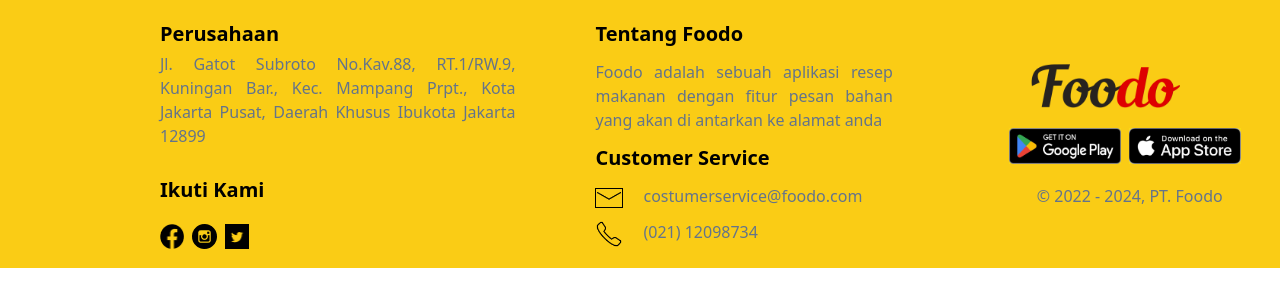
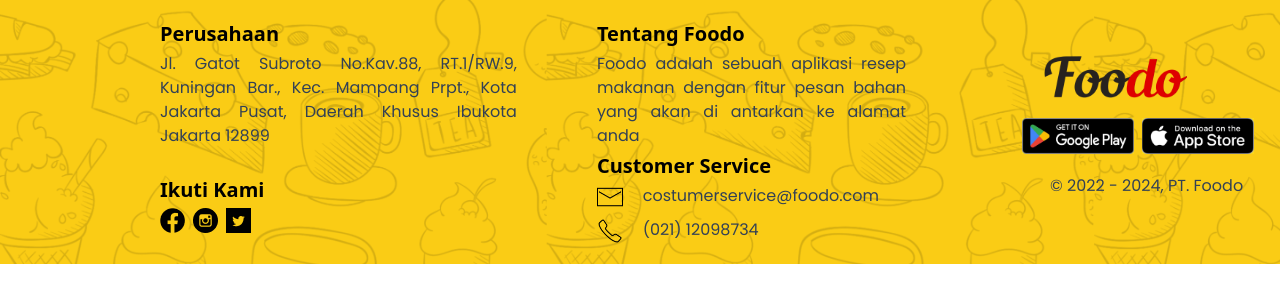
Before and after one commit to HSBC-Kelompok-1/Foodo-Slicing-Design, a website: page public/Footer.html in a window 1280 px wide. Drawn offline with nearby package versions, Linux system fonts and the light colour scheme.

Commit message:
revisi penggantian script head

```diff
--- a/public/Footer.html
+++ b/public/Footer.html
@@ -3,39 +3,49 @@
 <head>
     <meta charset="UTF-8">
     <meta name="viewport" content="width=device-width, initial-scale=1.0">
-    <script src="https://cdn.tailwindcss.com"></script>
-    <title>Document</title>
+
+    <!-- Style css output -->
+    <link rel="stylesheet" href="./css/styles.css">
+
+    <!-- Font Poppins -->
+    <link rel="preconnect" href="https://fonts.googleapis.com">
+    <link rel="preconnect" href="https://fonts.gstatic.com" crossorigin>
+    <link href="https://fonts.googleapis.com/css2?family=Poppins:wght@100;200;300;400;500;600;700;800;900&display=swap"
+        rel="stylesheet">
+    <title>Footer</title>
 </head>
+
 <body>
-
-</body>
-    <footer class="flex space-x-20 bg-yellow-400">
+    <footer class="flex space-x-20 bg-yellow-400 bg-no-repeat bg-cover" style="background-image: url(../public/img/Background.webp)"">
+        <!-- Kontainer kiri -->
         <div class="ml-40 my-5 space-y-1">
             <h1 class="text-xl font-bold">Perusahaan</h1>
-            <p class="font-poppins text-slate-500 " align="justify">
+            <p class="font-poppins text-slate-700 " align="justify">
                 Jl. Gatot Subroto No.Kav.88, RT.1/RW.9, Kuningan Bar., Kec. Mampang Prpt., Kota Jakarta Pusat, Daerah Khusus Ibukota Jakarta 12899
             </p>
             <h1 class="text-xl font-bold pt-6">Ikuti Kami</h1>
-            <div class="flex size-1/4 items-center space-x-2">
+            <div class="flex size-1/4 top-3 items-center space-x-2">
                 <a href=""><img src="../public/img/facebook.png" alt=""></a>
                 <a href=""><img src="../public/img/instagram.png" alt=""></a>
                 <a href=""><img src="../public/img/twitter.png" alt=""></a>
             </div>
         </div>
 
-        <div class="my-5 space-y-3">
+        <!-- kontainer kanan -->
+        <div class="my-5 space-y-1">
             <h1 class="text-xl font-bold">Tentang Foodo</h1>
-            <p class="font-poppins text-slate-500" align="justify">
+            <p class="font-poppins text-slate-700" align="justify">
                 Foodo adalah sebuah aplikasi resep makanan dengan fitur pesan bahan yang akan di antarkan ke alamat anda
             </p>
             <h1 class="text-xl font-bold">Customer Service</h1>
             <div class="space-y-2">
-                <a class="flex font-poppins text-slate-500" href=""><img class="size-7 mr-5" src="../public/img/mail.png" alt="">costumerservice@foodo.com</a>
-                <a class="flex font-poppins text-slate-500" href=""><img class="size-7 mr-5" src="../public/img/phone.png" alt="">(021) 12098734</a>
+                <a class="flex font-poppins text-slate-700" href=""><img class="w-1/12 mr-5" src="../public/img/mail.png" alt="">costumerservice@foodo.com</a>
+                <a class="flex font-poppins text-slate-700" href=""><img class="w-1/12 mr-5" src="../public/img/phone.png" alt="">(021) 12098734</a>
             </div>
         </div>
 
-        <div class="space-y-5 mt-16">
+        <!-- kontainer kanan -->
+        <div class="space-y-5 mt-14">
             <img class="w-1/2 ml-14" src="../public/img/Logo.png" alt="">
             <div class="flex items-center space-x-2">
                 <a href="#" class="rounded-xl ml-9">
@@ -45,7 +55,9 @@
                     <img class="w-28 h-9" src="../public/img/apple.JPG" alt="">
                 </a>
             </div>
-            <p class="ml-16 font-poppins text-slate-500">© 2022 - 2024, PT. Foodo</p>
+            <p class="ml-16 font-poppins text-slate-700">© 2022 - 2024, PT. Foodo</p>
         </div>
     </footer>
+</body>
+
 </html>
```
Also changed, not shown: public/Header.html (+12 -3 lines), public/css/styles.css.
